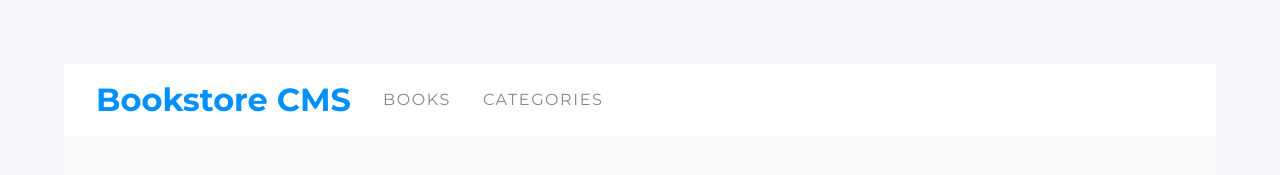
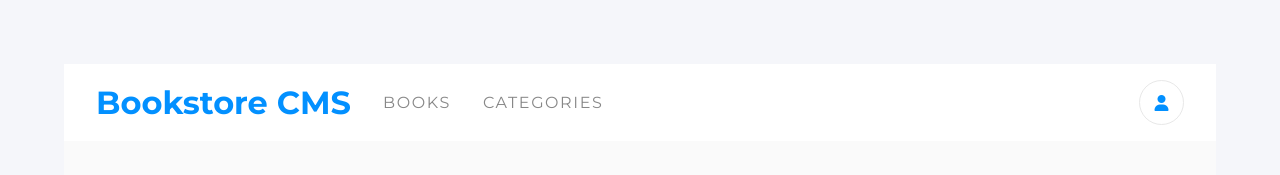
Before and after one commit to FaranoshAmini/Bookstore, a React (Create React App) app: page / in a window 1280 px wide. Shown: the top 175 px of the page. Built offline with nearby package versions, Linux system fonts and the light colour scheme; no server answers.

Commit message:
Update Header.js

```diff
--- a/src/components/Header.js
+++ b/src/components/Header.js
@@ -9,6 +9,9 @@ const Header = () => (
       <NavLink to="/" className="navitem">Books</NavLink>
       <NavLink to="/categories" className="navitem">Categories</NavLink>
     </nav>
+    <div className="user-icon">
+      <i className="fa-solid fa-user" />
+    </div>
   </header>
 );
 
```
